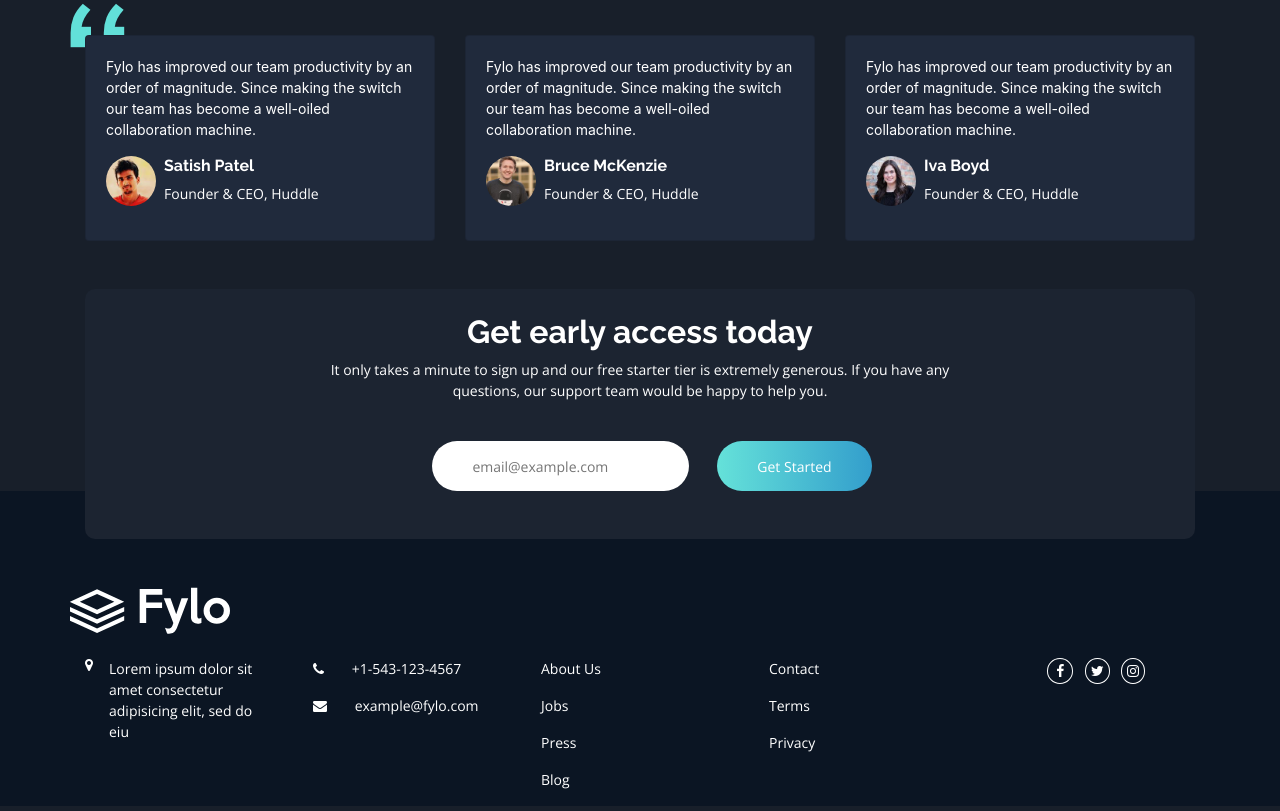
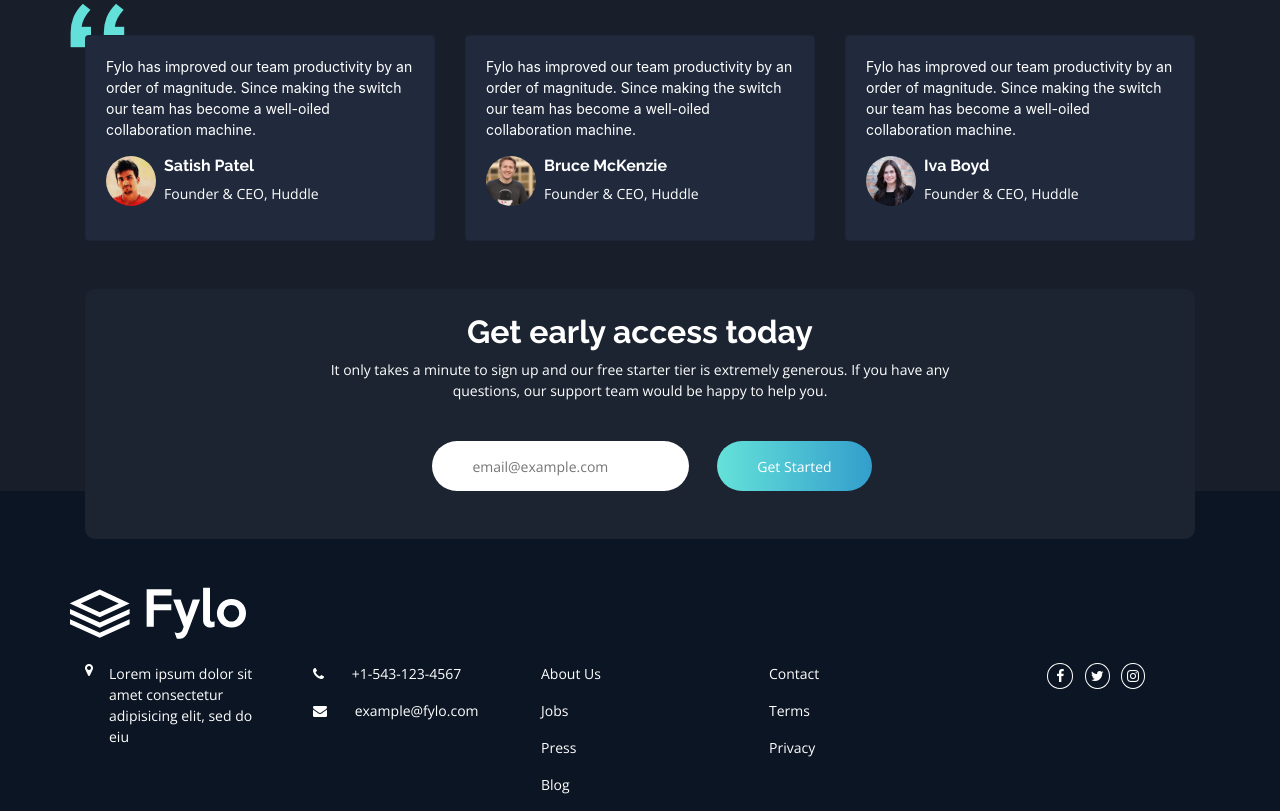
Before and after one commit to samuelorobosa/fyro, a plain HTML site: page index.html in a window 1280 px wide. Shown: the part 1919-2730 px from the top of the page. Drawn offline with nearby package versions, Linux system fonts and the light colour scheme.

Commit message:
added responsiveness

```diff
--- a/index.html
+++ b/index.html
@@ -186,7 +186,7 @@
 <section class="container-fluid footer opensans__font pt-5">
     <div class="container mt-5">
       <div class="row">
-      <img src="assets/img/logo.svg" height="14%" width="14%" alt="">
+      <img src="assets/img/logo.svg" alt="logo-bottom">
       </div>
     <div class="row">
      <div class="col-md d-flex mt-4">
```
